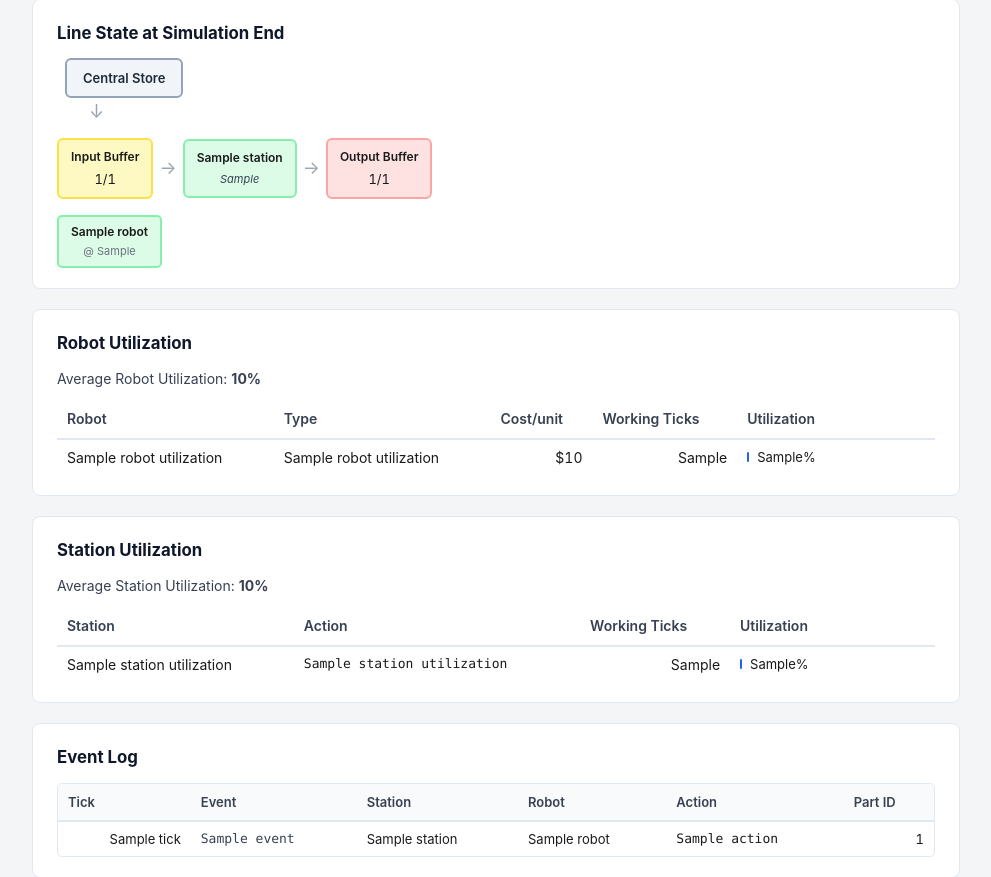
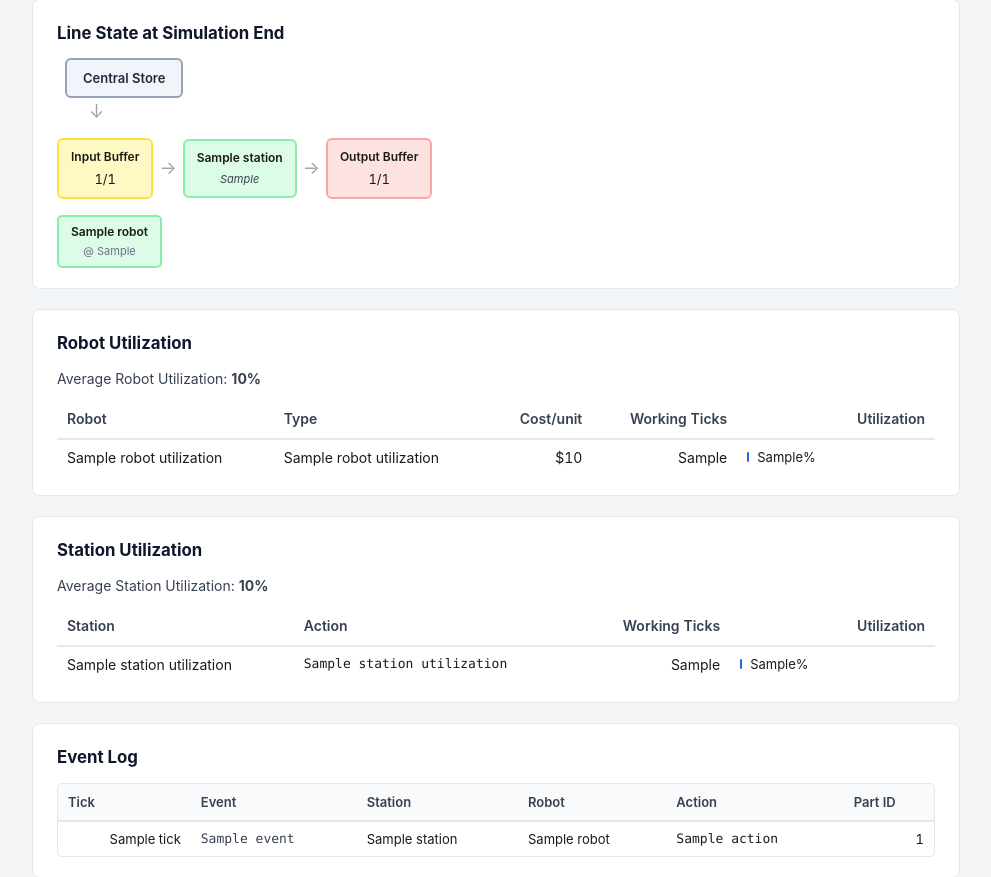
Before and after one commit to ekrock/back-end-simulation, a Flask app: template templates/results.html in a window 1280 px wide. Shown: the part 1012-1889 px from the top of the page, without its empty margins (144-1135 px from the left). Run offline with Flask 3, Linux system fonts and the light colour scheme; the template is opened without the code that fills it: most values are stand-ins (such as "Sample title", 1, 10 or a date in 2020).

Commit message:
Right-align Working Ticks and Utilization column headers in utilization tables
Co-Authored-By: Claude Sonnet 4.6 <noreply@anthropic.com>

```diff
--- a/static/style.css
+++ b/static/style.css
@@ -112,6 +112,7 @@ body {
 .ml-table tr:hover td { background: #f8fafc; }
 
 .num  { text-align: right; font-variant-numeric: tabular-nums; }
+.ml-table th.num { text-align: right; }
 .mono { font-family: "Menlo", "Consolas", monospace; font-size: 13px; }
 
 /* ── Run list ─────────────────────────────────────────────────────────────── */
--- a/templates/results.html
+++ b/templates/results.html
@@ -177,7 +177,7 @@
   <h3>Robot Utilization</h3>
   <p class="summary-avg">Average Robot Utilization: <strong>{{ results.avg_robot_utilization }}%</strong></p>
   <table class="ml-table">
-    <thead><tr><th>Robot</th><th>Type</th><th>Cost/unit</th><th>Working Ticks</th><th>Utilization</th></tr></thead>
+    <thead><tr><th>Robot</th><th>Type</th><th class="num">Cost/unit</th><th class="num">Working Ticks</th><th class="num">Utilization</th></tr></thead>
     <tbody>
     {% for name, u in results.robot_utilization.items() %}
       <tr>
@@ -202,7 +202,7 @@
   <h3>Station Utilization</h3>
   <p class="summary-avg">Average Station Utilization: <strong>{{ results.avg_station_utilization }}%</strong></p>
   <table class="ml-table">
-    <thead><tr><th>Station</th><th>Action</th><th>Working Ticks</th><th>Utilization</th></tr></thead>
+    <thead><tr><th>Station</th><th>Action</th><th class="num">Working Ticks</th><th class="num">Utilization</th></tr></thead>
     <tbody>
     {% for name, u in results.station_utilization.items() %}
       <tr>
```
